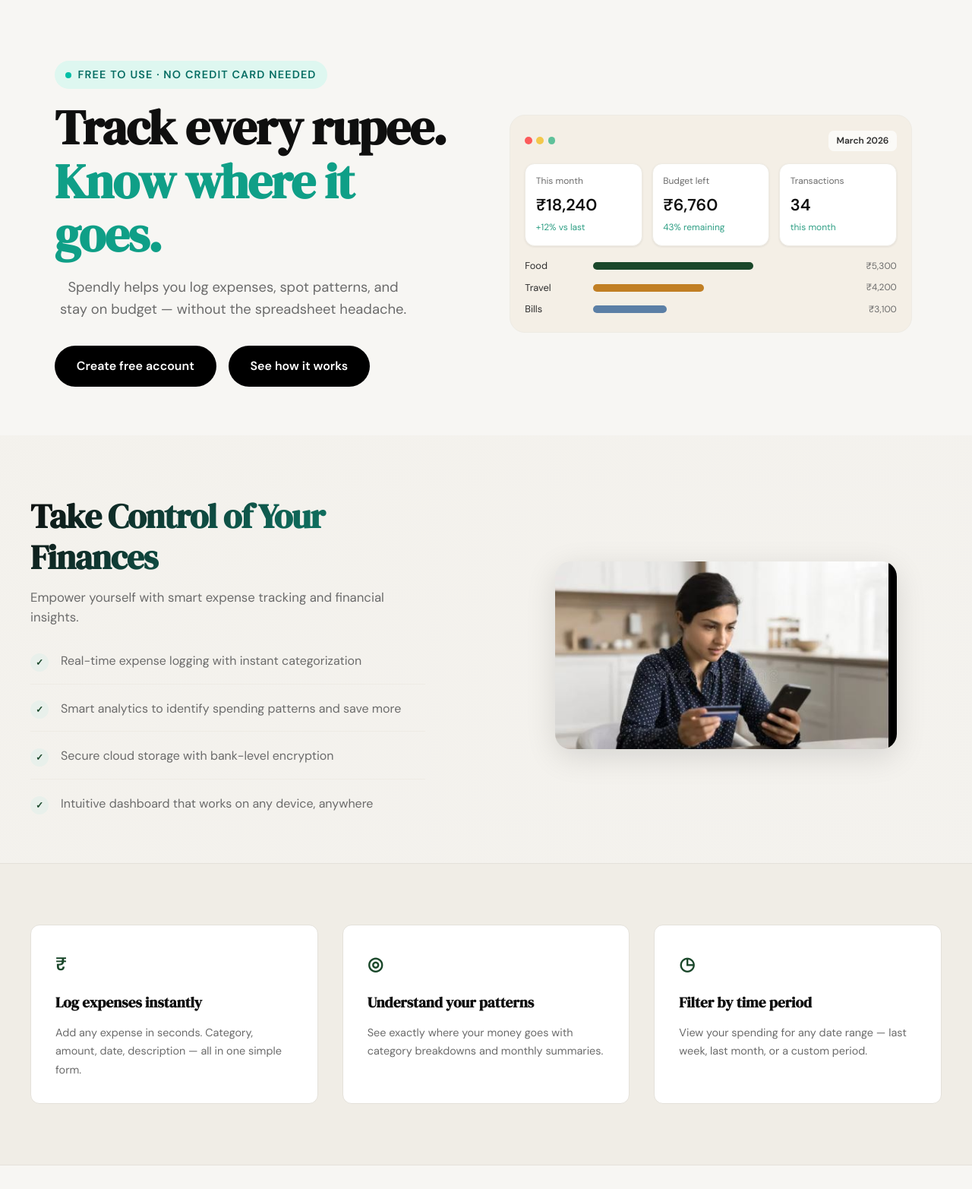
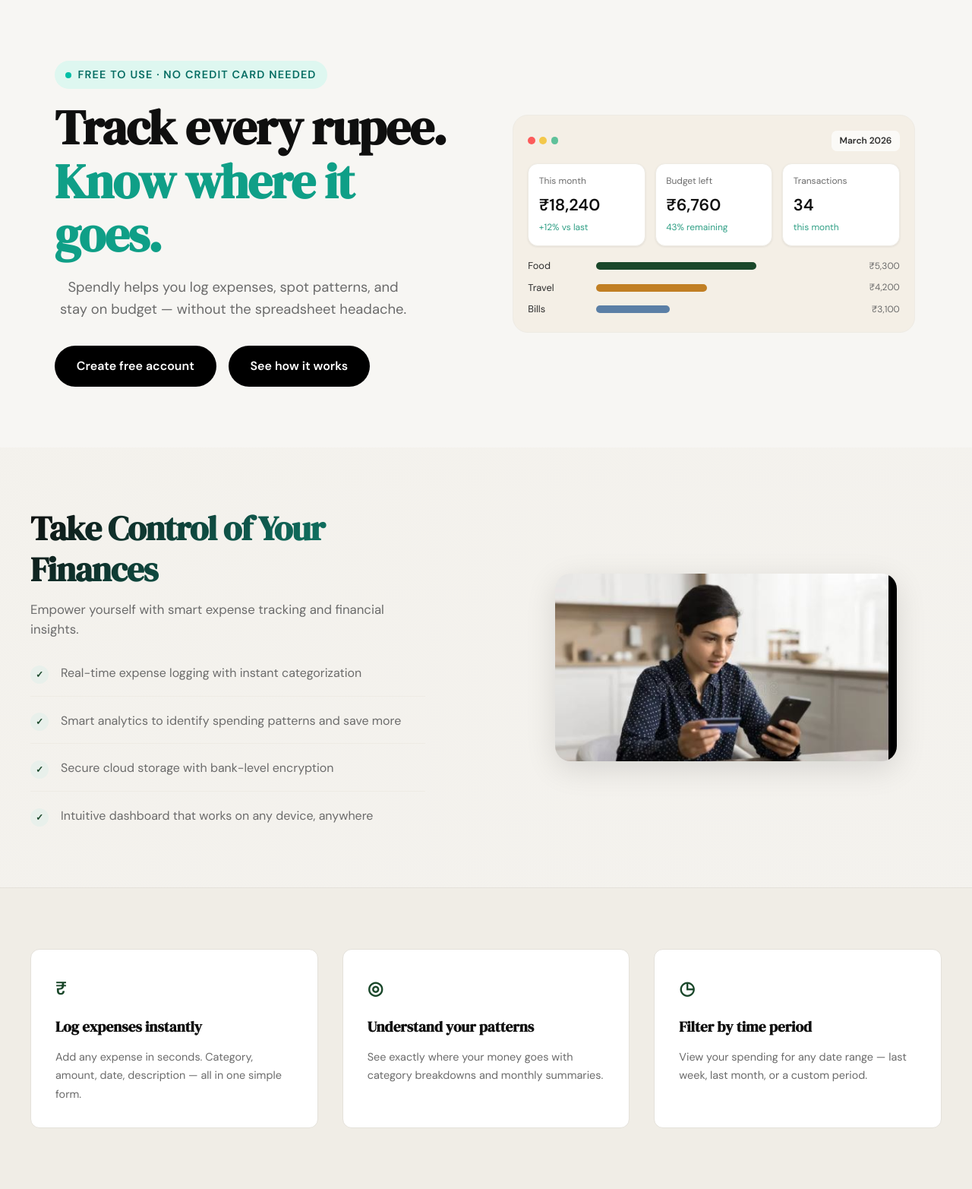
Before and after one commit to zahidanalytics/Spendly, a Flask app: page / in a window 1280 px wide. Shown: the part 61-1626 px from the top of the page at 76% size. Run offline with Flask 3, Linux system fonts and the light colour scheme.

Commit message:
landing: standardize hero and benefits sections to same size

```diff
--- a/static/css/landing.css
+++ b/static/css/landing.css
@@ -1,8 +1,8 @@
 .hero {
-    padding: 5rem 2rem 4rem;
+    padding: 5rem 2rem;
     display: grid;
     grid-template-columns: 1fr 1fr;
-    gap: 3rem;
+    gap: 4rem;
     max-width: var(--max-width);
     margin: 0 auto;
     align-items: center;
@@ -272,7 +272,7 @@
 }
 
 .benefits {
-    padding: 5rem 2rem 4rem;
+    padding: 5rem 2rem;
     background: linear-gradient(135deg, rgba(240, 237, 230, 0.5) 0%, rgba(236, 232, 225, 0.3) 100%);
 }
 
```
